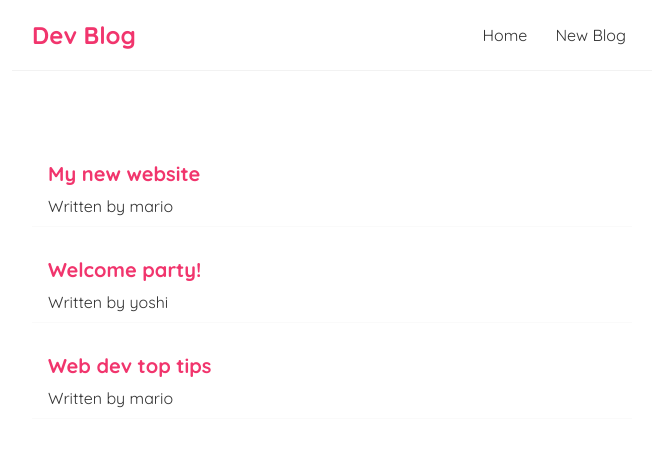
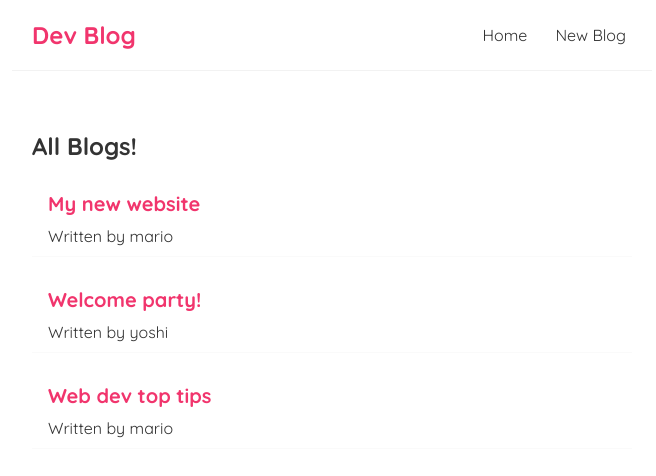
Before and after one commit to MuhammadAli511/WebDevelopment, a React (Create React App) app in the folder blog/: page / in a window 1280 px wide. Shown: the top 476 px of the page, without its empty margins (308-964 px from the left). Built offline with nearby package versions, Linux system fonts and the light colour scheme.

Commit message:
Tutorial 11

```diff
--- /dev/null
+++ b/blog/src/BlogList.js
@@ -0,0 +1,20 @@
+const BlogList = ({blogs,title}) => {
+
+    // const blogs = props.blogs
+    // const title = props.title
+    return (
+        <div className="blog-list">
+            <h2>{title}</h2>
+            {blogs.map((blog)=> (
+            <div className="blog-preview" key={blog.id}>
+                <h2>{blog.title}</h2>
+                <p>Written by {blog.author} </p>
+
+            </div>
+
+            ))}
+        </div>
+    );
+}
+
+export default BlogList;
--- a/blog/src/Home.js
+++ b/blog/src/Home.js
@@ -1,4 +1,5 @@
 import { useState } from "react";
+import BlogList from "./BlogList";
 
 const Home = () => {
 
@@ -10,14 +11,7 @@
 
     return (
     <div className="home">
-        {blogs.map((blog)=> (
-            <div className="blog-preview" key={blog.id}>
-                <h2>{blog.title}</h2>
-                <p>Written by {blog.author} </p>
-
-            </div>
-
-        ))}
+        <BlogList blogs={blogs} title="All Blogs!"/>
     </div>
     );
 }
```
